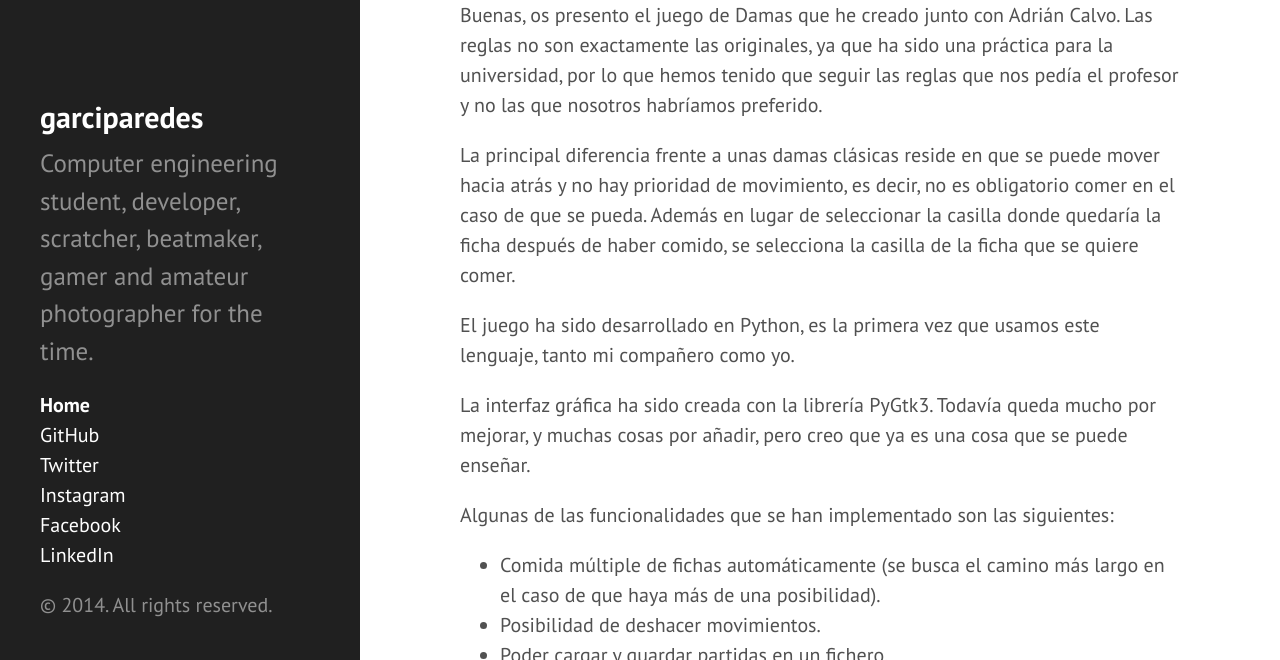
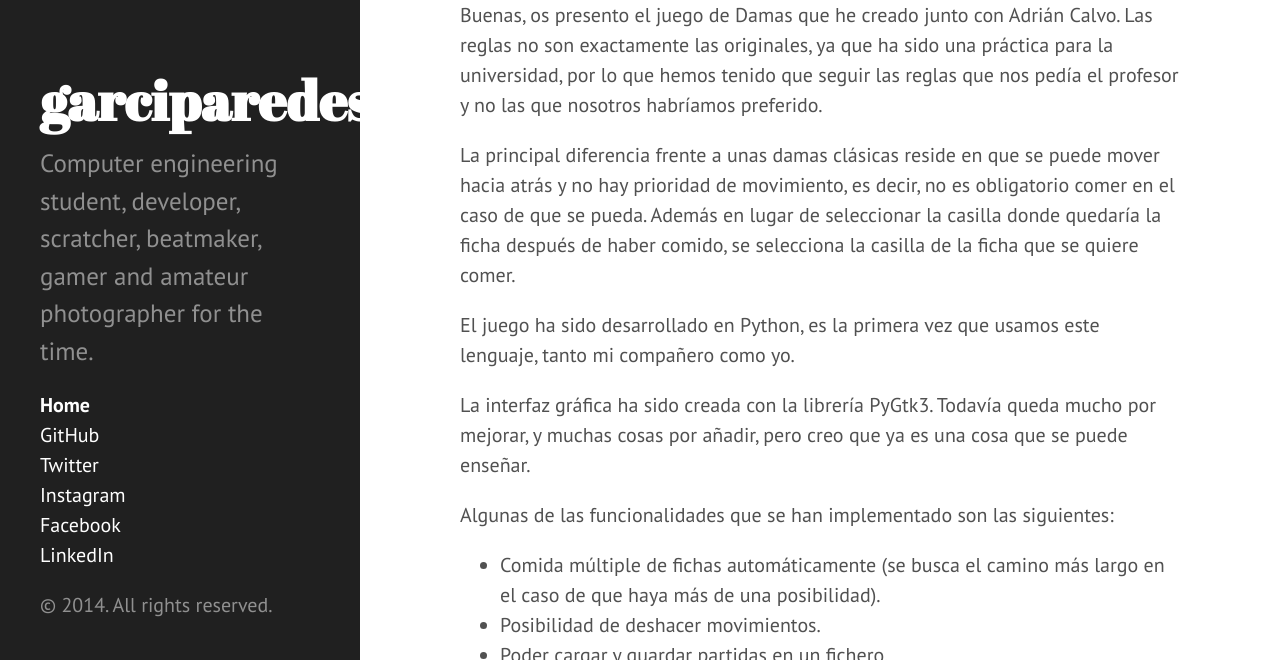
Before and after one commit to garciparedes/garciparedes.github.io, a Jekyll site: the page built from index.html, in a window 1280 px wide and 1400 px high. Shown: the part 740-1400 px from the top of the window. Built offline with Jekyll 4.4.1, drawn with Linux system fonts in a browser that asks for light colours; Markdown is read by kramdown in place of the engine named in the settings; the list of posts is cut into pages by our own code.

Commit message:
improve text format bug

```diff
--- a/_includes/sidebar.html
+++ b/_includes/sidebar.html
@@ -1,7 +1,7 @@
 <div class="sidebar">
   <div class="container sidebar-sticky">
     <div class="sidebar-about">
-      <h2><font color="white">{{ site.title }}</font></h2>
+      <h1>{{ site.title }}</h1>
       <p class="lead">{{ site.description }}</p>
     </div>
 
--- a/public/css/hyde.css
+++ b/public/css/hyde.css
@@ -80,7 +80,7 @@ html {
   color: #fff;
   margin-top: 0;
   font-family: "Abril Fatface", serif;
-  font-size: 3.25rem;
+  font-size: 2.75rem;
 }
 
 /* Sidebar nav */
```
